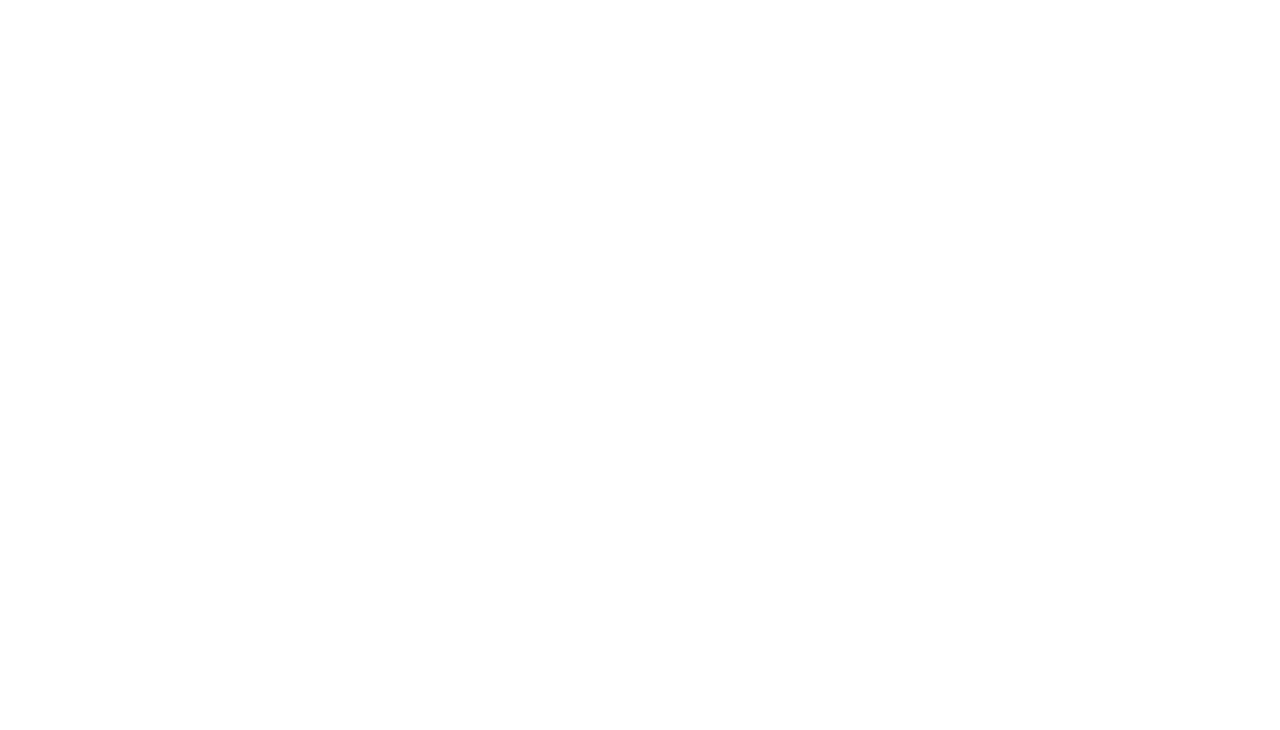
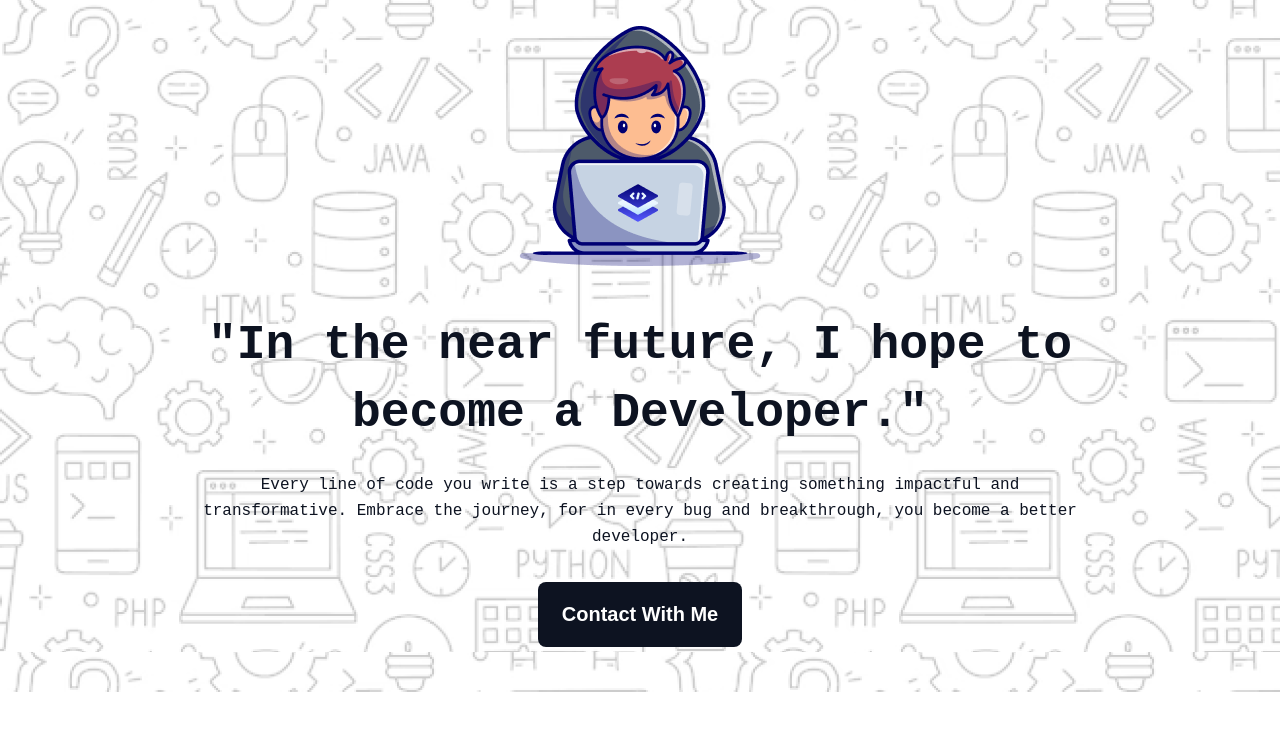
Before and after one commit to ichrahman/assignment1, a plain HTML site: page index.html in a window 1280 px wide. Drawn offline with Linux system fonts and the light colour scheme; a web font is replaced by a local one.

Commit message:
Complete header section

```diff
--- a/index.html
+++ b/index.html
@@ -5,11 +5,24 @@
     <meta charset="UTF-8">
     <meta name="viewport" content="width=device-width, initial-scale=1.0">
     <title>Developer</title>
+    <link rel="preconnect" href="https://fonts.googleapis.com">
+    <link rel="preconnect" href="https://fonts.gstatic.com" crossorigin>
+    <link href="https://fonts.googleapis.com/css2?family=Azeret+Mono:ital,wght@0,100..900;1,100..900&display=swap"
+        rel="stylesheet">
     <link rel="stylesheet" href="style.css">
 </head>
 
-<body>
-
+<body class="azeret-mono-main-font">
+    <header class="header">
+        <div class="header-content">
+            <img src="./assets/Group.png" alt="">
+            <h2>"In the near future, I hope to become a Developer."</h2>
+            <p>Every line of code you write is a step towards creating something impactful and transformative. Embrace
+                the
+                journey, for in every bug and breakthrough, you become a better developer.</p>
+            <button>Contact With Me</button>
+        </div>
+    </header>
 </body>
 
 </html>
--- a/style.css
+++ b/style.css
@@ -5,3 +5,54 @@
     padding: 0;
     box-sizing: border-box;
 }
+
+
+/* font */
+
+.azeret-mono-main-font {
+    font-family: "Azeret Mono", monospace;
+    font-optical-sizing: auto;
+}
+
+
+.header {
+    background-image: url(./assets/Hero-bg.png);
+    text-align: center;
+    min-height: 652px;
+}
+
+.header-content {
+    width: 70%;
+    margin: 0 auto;
+}
+
+.header-content img {
+    margin-top: 26px;
+}
+
+.header h2 {
+    color: #0D1321;
+    font-size: 48px;
+    font-weight: 800;
+    line-height: 68px;
+    margin: 40px 0 25px 0;
+}
+
+.header p {
+    color: #0D1321;
+    font-size: 16px;
+    font-weight: 400;
+    line-height: 26px;
+    margin-bottom: 32px;
+}
+
+.header button {
+    color: #FFF;
+    font-size: 20px;
+    font-weight: 600;
+    border-radius: 8px;
+    background: #0D1321;
+    border: 0;
+    padding: 21px 24px;
+    margin-bottom: 45px;
+}
```
